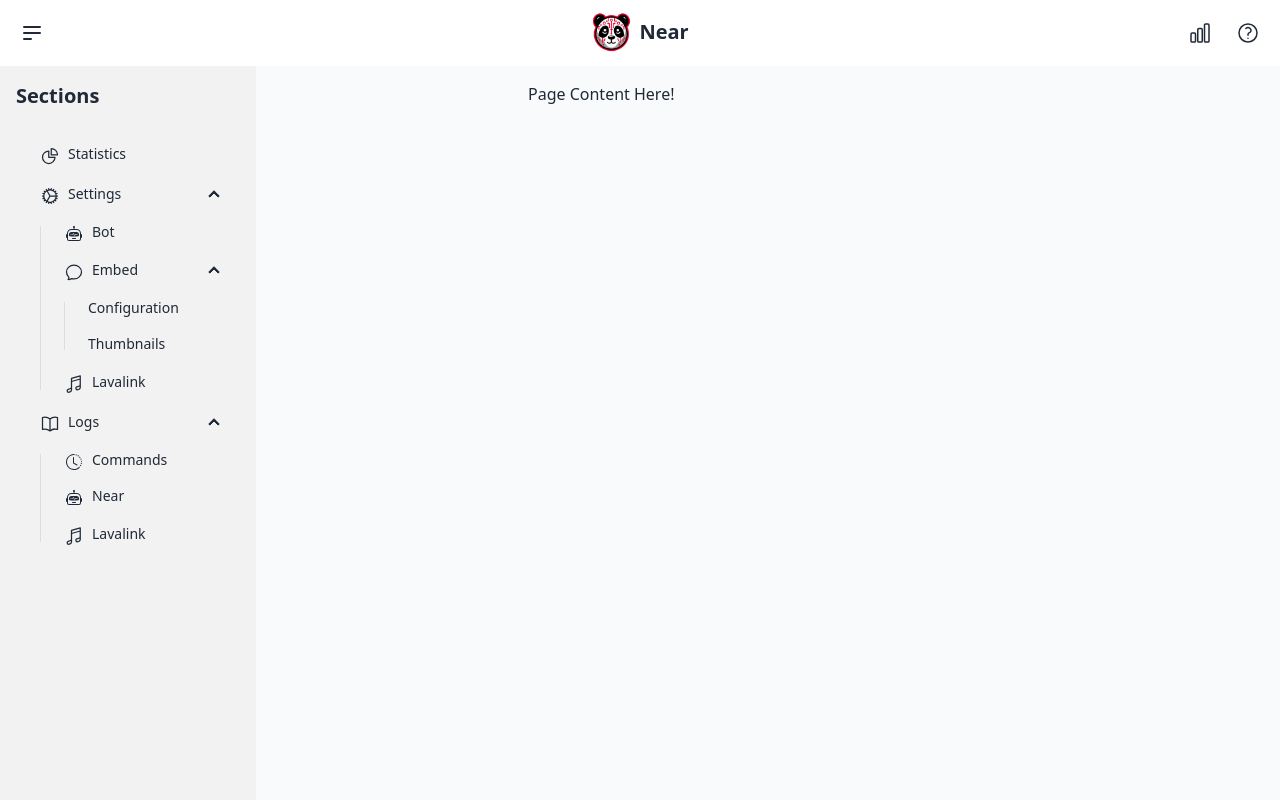
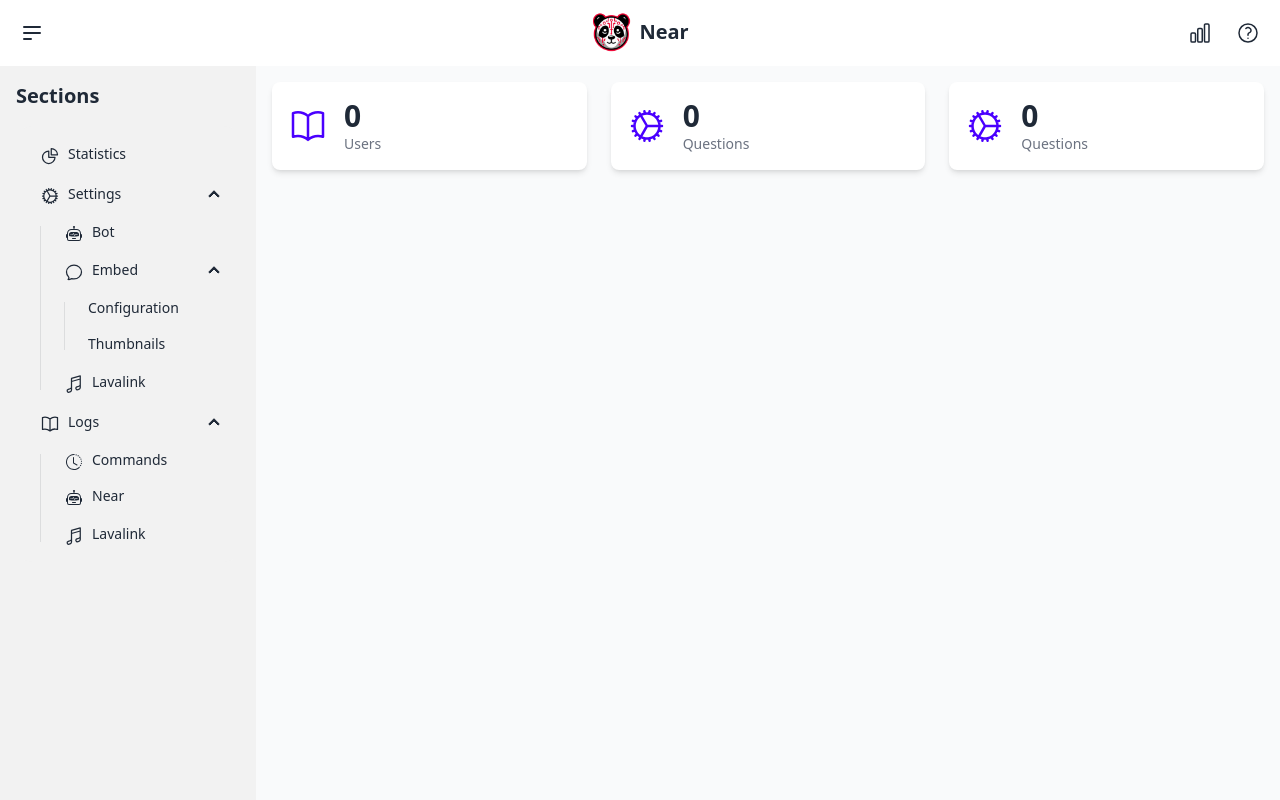
Before and after one commit to hirusha-adi/Near-Web, a React (Vite) app: page /admin/home in a window 1280 px wide. Shown: the top 800 px of the page. Built offline with nearby package versions, Linux system fonts and the light colour scheme; what pocketbase would draw is missing.

Commit message:
card layout works

```diff
--- a/src/pages/Admin/Home/Home.jsx
+++ b/src/pages/Admin/Home/Home.jsx
@@ -1,13 +1,19 @@
 import { isUserLoggedIn, user } from "../../../lib/backend";
 import { DrawerAndLayout } from "../components/DrawerAndLayout";
+import { Card } from "./components/Cards/Card";
+import { CardsLayout } from "./components/Cards/CardLayout";
+import { BookOpenIcon, CogIcon, ChatBubbleOvalLeftIcon, MusicalNoteIcon, ChartPieIcon } from "@heroicons/react/24/outline";
 
 const Home = () => {
   return (
-    <>
-      <DrawerAndLayout>
-        Page Content Here!
-      </DrawerAndLayout>
-    </>
+    <DrawerAndLayout>
+      <CardsLayout >
+        <Card icon={<BookOpenIcon />} number="0" description="Users" />
+        <Card icon={<CogIcon />} number="0" description="Questions" />
+        <Card icon={<CogIcon />} number="0" description="Questions" />
+
+      </CardsLayout>
+    </DrawerAndLayout>
   );
 };
 
--- /dev/null
+++ b/src/pages/Admin/Home/components/Cards/Card.jsx
@@ -0,0 +1,20 @@
+const Card = ({ icon, number, description }) => {
+    return (
+        <>
+            <div className="flex items-center p-4 bg-base-100 shadow-md rounded-lg">
+                {/* Icon */}
+                <div className="text-primary text-4xl mr-4 w-10">
+                    {icon}
+                </div>
+
+                {/* Content */}
+                <div className="flex flex-col">
+                    <div className="text-3xl font-bold">{number}</div>
+                    <div className="text-sm text-gray-500">{description}</div>
+                </div>
+            </div>
+        </>
+    );
+};
+
+export { Card };
--- /dev/null
+++ b/src/pages/Admin/Home/components/Cards/CardLayout.jsx
@@ -0,0 +1,11 @@
+import React from "react";
+
+const CardsLayout = ({ children }) => {
+    return (
+        <div className="grid grid-cols-1 md:grid-cols-3 gap-6">
+            {children}
+        </div>
+    );
+};
+
+export { CardsLayout };
--- a/src/pages/Admin/components/DrawerAndLayout.jsx
+++ b/src/pages/Admin/components/DrawerAndLayout.jsx
@@ -1,6 +1,7 @@
 import { useState, useEffect } from "react";
 import { BookOpenIcon, CogIcon, ChatBubbleOvalLeftIcon, MusicalNoteIcon, ChartPieIcon } from "@heroicons/react/24/outline";
 import { Robot, ClockHistory } from "react-bootstrap-icons";
+import { CardsLayout } from "../Home/components/Cards/CardLayout";
 
 const DrawerAndLayout = ({ children }) => {
 
@@ -78,9 +79,9 @@ const DrawerAndLayout = ({ children }) => {
         </div>
       </div>
 
-      {/* Main Content */}
-      <div className="flex flex-1 flex-col md:ml-64">
-        {/* Mobile Sidebar Toggle */}
+      {/* Body Content */}
+      <div className="flex flex-1 flex-col ">
+        {/* TODO: move Mobile Sidebar Toggle to sidebar */}
         <div className="md:hidden p-4 bg-base-100">
           <button
             onClick={() => setIsSidebarOpen(!isSidebarOpen)}
@@ -91,7 +92,9 @@ const DrawerAndLayout = ({ children }) => {
         </div>
 
         {/* Page Content */}
-        <main className="p-4">{children}</main>
+        <main className="p-4">
+          {children}
+        </main>
       </div>
     </div>
   );
```
Also changed, not shown: src/pages/Admin/Home/components/Graph.jsx (added).
